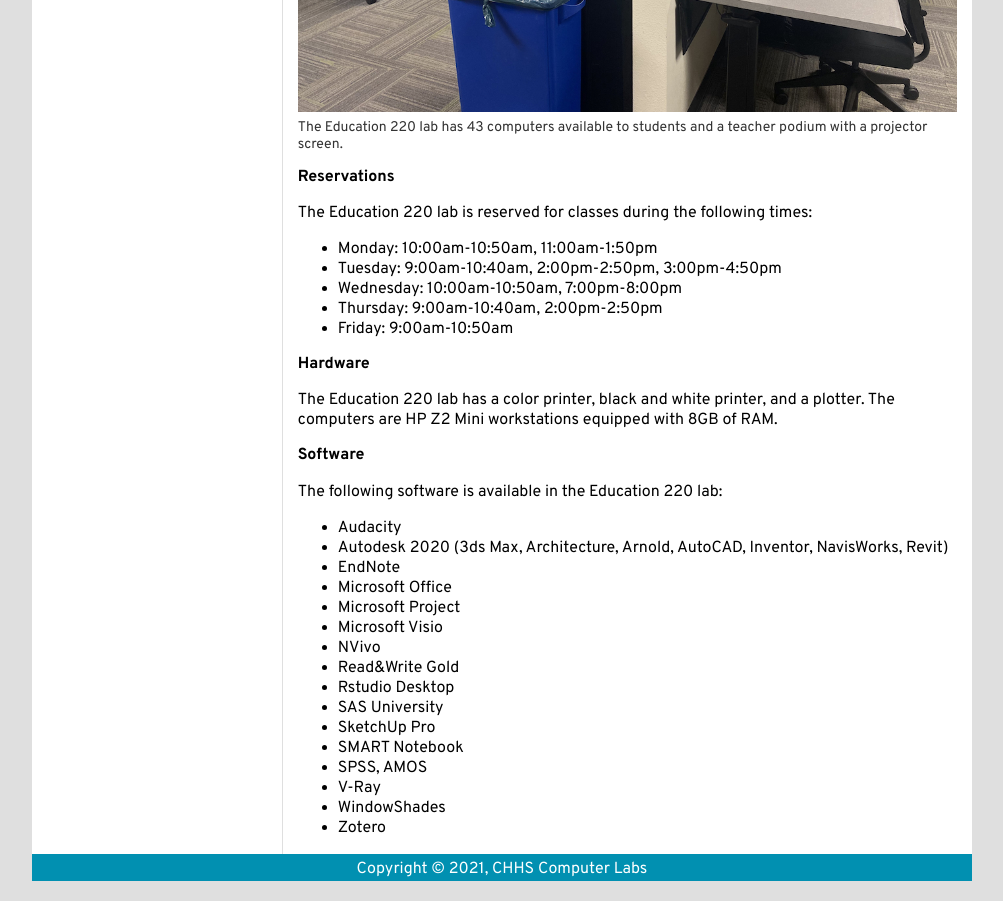
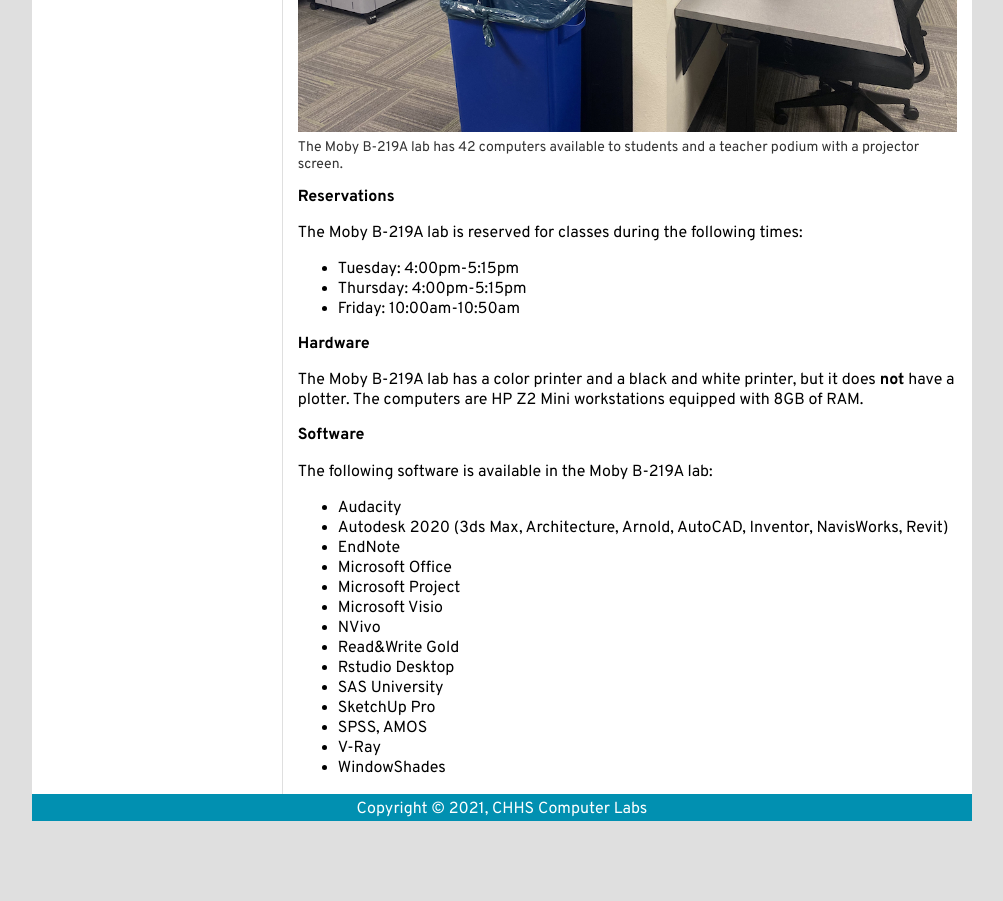
Before and after one commit to jack-hermanson/jtc-372, a website: page labs/moby.html in a window 1280 px wide. Shown: the part 720-1621 px from the top of the page, without its empty margins (138-1141 px from the left). After the commit the page ends 1561 px from the top, so only its background shows below. Drawn offline with Linux system fonts and the light colour scheme.

Commit message:
finish moby lab

```diff
--- a/labs/moby.html
+++ b/labs/moby.html
@@ -83,30 +83,34 @@
             <h2 class="mb-1">Moby B-219A</h2>
             <div class="alert">
                 <p>
-                    <strong>Warning:</strong> The Moby computer lab is experiencing HVAC issues, causing temperatures as low as 60&#8457;.
+                    <strong>Warning:</strong> The Moby computer lab is experiencing HVAC issues, causing temperatures as
+                    low as 60&#8457;.
                 </p>
             </div>
             <p>Welcome to the Moby B-219A computer lab.
-                Located on the second floor of the B-wing of Moby Arena at 951 W Plum St, directly south of Piñon Hall, this lab serves students in the Health and Exercise Science and Food Science and Human Nutrition majors.</p>
-            <img src="../images/moby.jpg" alt="The Moby B-219A lab, with 6 black, flat-screen monitors visible on gray desks" />
-            <p class="caption">The Education 220 lab has 43 computers available to students and a teacher podium with a projector screen.</p>
+                Located on the second floor of the B-wing of Moby Arena at 951 W Plum St, directly south of Piñon Hall,
+                this lab serves students in the Health and Exercise Science, Sports Medicine, and Food Science and Human Nutrition
+                majors.</p>
+            <img src="../images/moby.jpg"
+                 alt="The Moby B-219A lab, with 6 black, flat-screen monitors visible on gray desks"/>
+            <p class="caption">The Moby B-219A lab has 42 computers available to students and a teacher podium with a
+                projector screen.</p>
 
             <h4>Reservations</h4>
-            <p>The Education 220 lab is reserved for classes during the following times:</p>
+            <p>The Moby B-219A lab is reserved for classes during the following times:</p>
             <ul>
-                <li>Monday: 10:00am-10:50am, 11:00am-1:50pm</li>
-                <li>Tuesday: 9:00am-10:40am, 2:00pm-2:50pm, 3:00pm-4:50pm</li>
-                <li>Wednesday: 10:00am-10:50am, 7:00pm-8:00pm</li>
-                <li>Thursday: 9:00am-10:40am, 2:00pm-2:50pm</li>
-                <li>Friday: 9:00am-10:50am</li>
+                <li>Tuesday: 4:00pm-5:15pm</li>
+                <li>Thursday: 4:00pm-5:15pm</li>
+                <li>Friday: 10:00am-10:50am</li>
             </ul>
 
             <h4>Hardware</h4>
-            <p>The Education 220 lab has a color printer, black and white printer, and a plotter.
+            <p>The Moby B-219A lab has a color printer and a black and white printer, but it does <strong>not</strong>
+                have a plotter.
                 The computers are HP Z2 Mini workstations equipped with 8GB of RAM.</p>
 
             <h4>Software</h4>
-            <p>The following software is available in the Education 220 lab:</p>
+            <p>The following software is available in the Moby B-219A lab:</p>
             <ul>
                 <li>Audacity</li>
                 <li>Autodesk 2020 (3ds Max, Architecture, Arnold, AutoCAD, Inventor, NavisWorks, Revit)</li>
@@ -119,11 +123,9 @@
                 <li>Rstudio Desktop</li>
                 <li>SAS University</li>
                 <li>SketchUp Pro</li>
-                <li>SMART Notebook</li>
                 <li>SPSS, AMOS</li>
                 <li>V-Ray</li>
                 <li>WindowShades</li>
-                <li>Zotero</li>
             </ul>
 
         </main>
```
